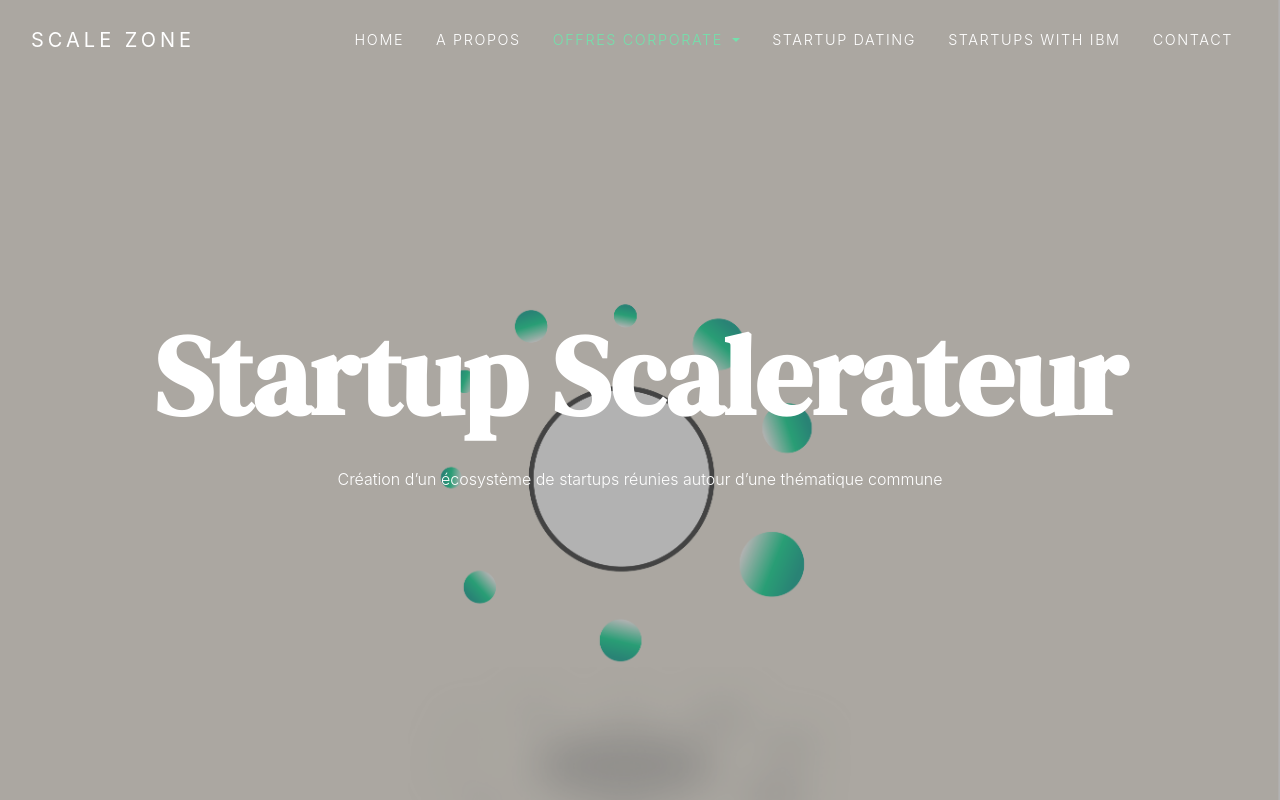
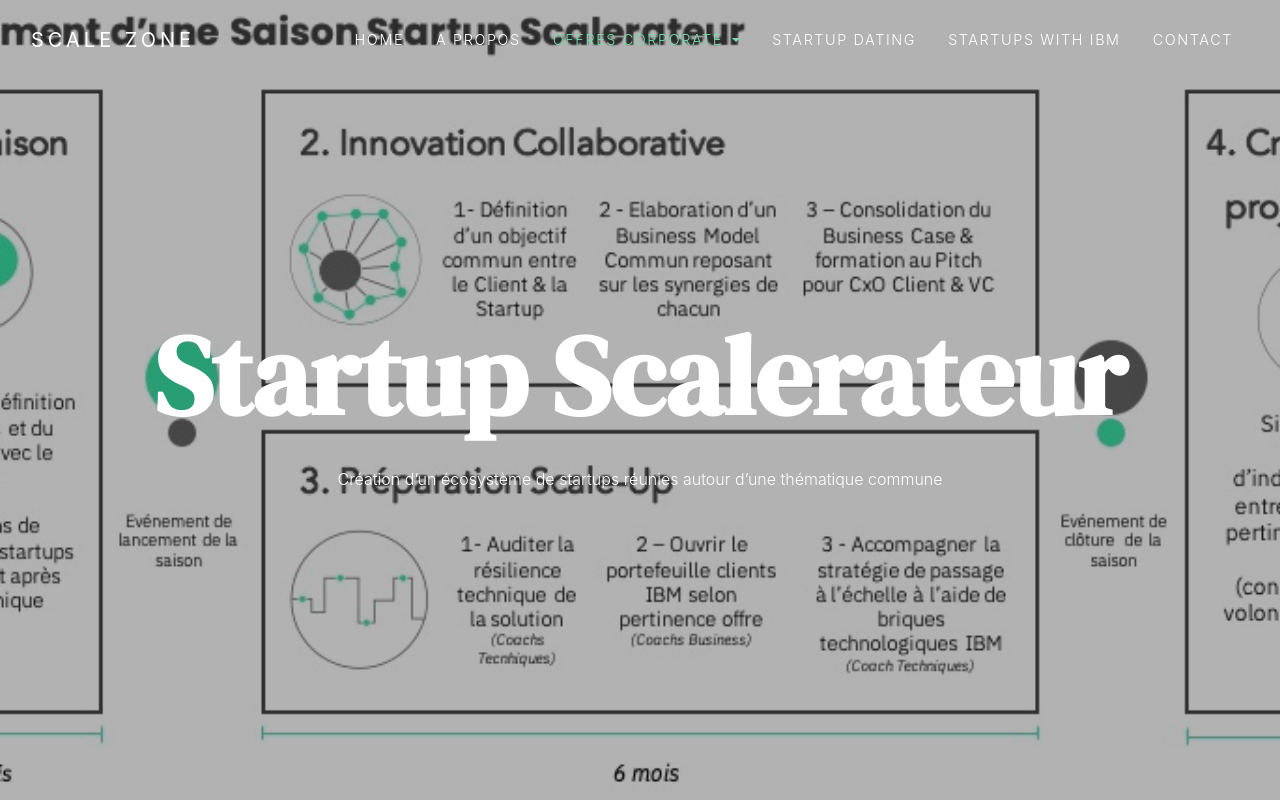
Before and after one commit to SeneKela/Scale-Zone-Website, a plain HTML site: page portfolio-scalerateur.html in a window 1280 px wide. Shown: the top 800 px of the page. Drawn offline with nearby package versions, Linux system fonts and the light colour scheme.

Commit message:
Update portfolio-scalerateur.html

```diff
--- a/portfolio-scalerateur.html
+++ b/portfolio-scalerateur.html
@@ -71,7 +71,7 @@
   <!-- END header -->
 
   <div class="slider-item innerp overlay" data-stellar-background-ratio="0.5"
-    style="background-image: url('images/scalerateur.jpg');">
+    style="background-image: url('images/scalerat1.jpg');">
     <div class="container">
       <div class="row slider-text align-items-center justify-content-center text-center">
         <div class="col-lg-12 col-sm-12">
```
